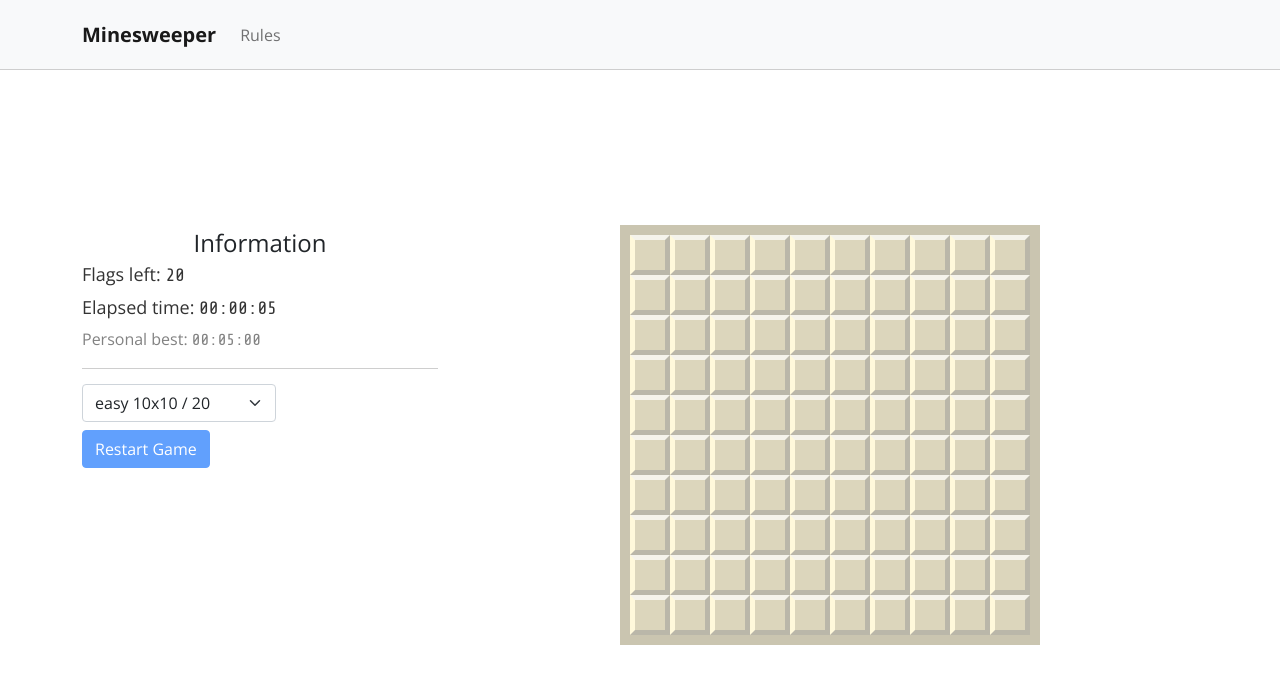
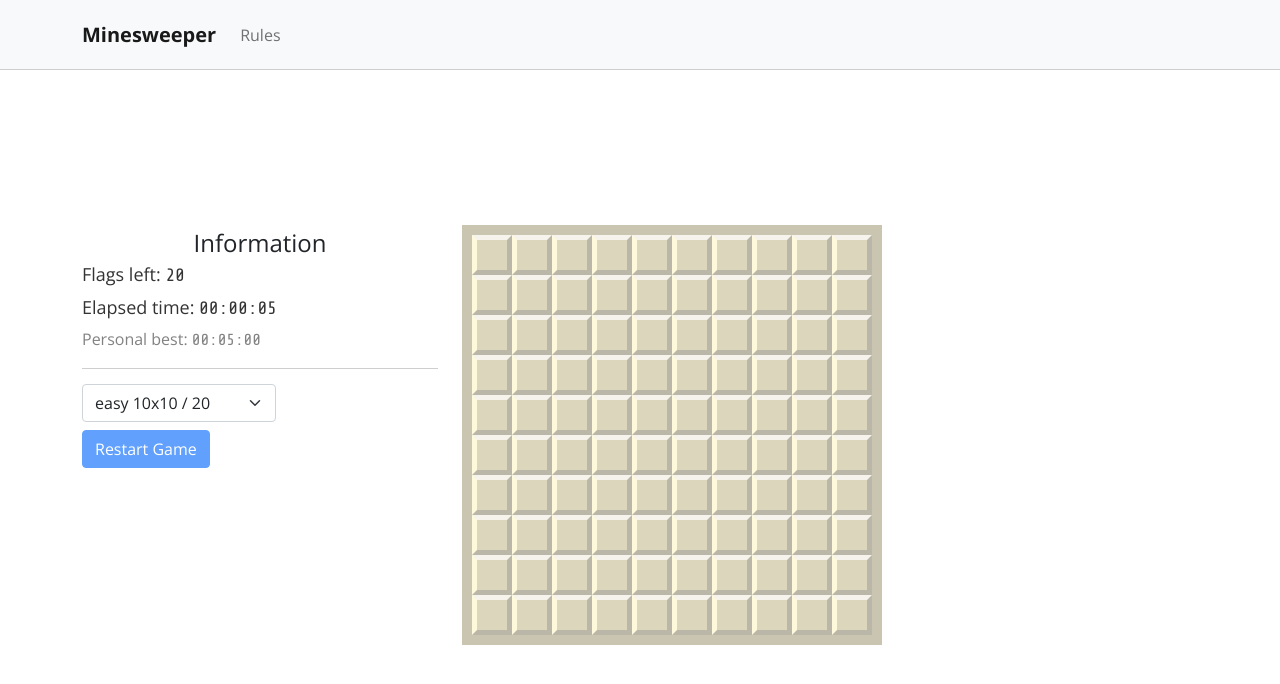
Before and after one commit to TheMrBlackLord/Minesweeper, a Vue app in the folder client/: page / in a window 1280 px wide. Shown: the top 684 px of the page. Built offline with nearby package versions, Linux system fonts and the light colour scheme.

Commit message:
fix overflow

```diff
--- a/client/src/components/minesweeper/board/Board.vue
+++ b/client/src/components/minesweeper/board/Board.vue
@@ -1,5 +1,4 @@
 <template>
-  <div class="game-board">
    <div class="minesweeper-grid"
    :style="{
       width: gridStyleSize,
@@ -14,7 +13,6 @@
             height: difficulty.cellSize + 'px',
          }"
       />
-      </div>
    </div>
    </div>
 </template>
```
Lines whose indentation alone changed are shown as unchanged.
